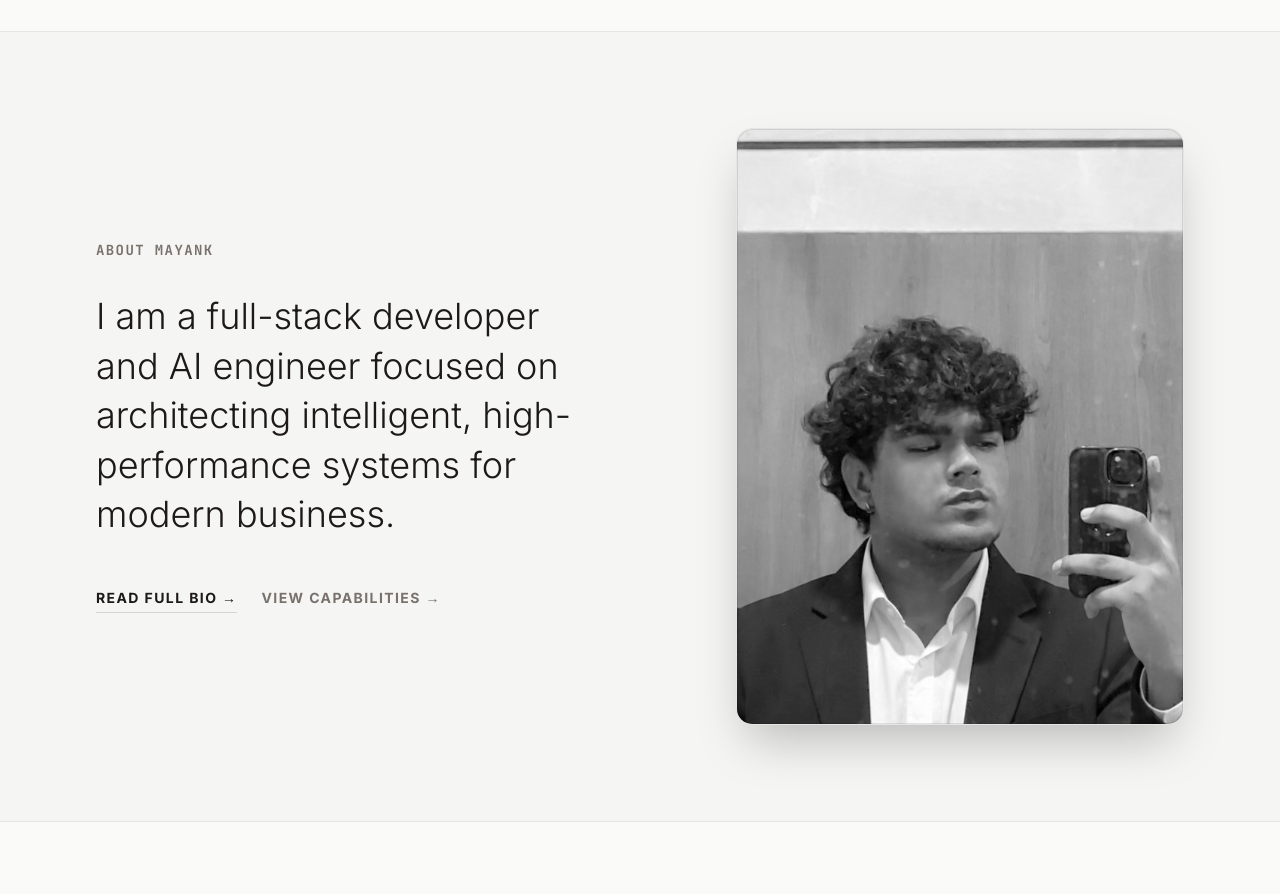
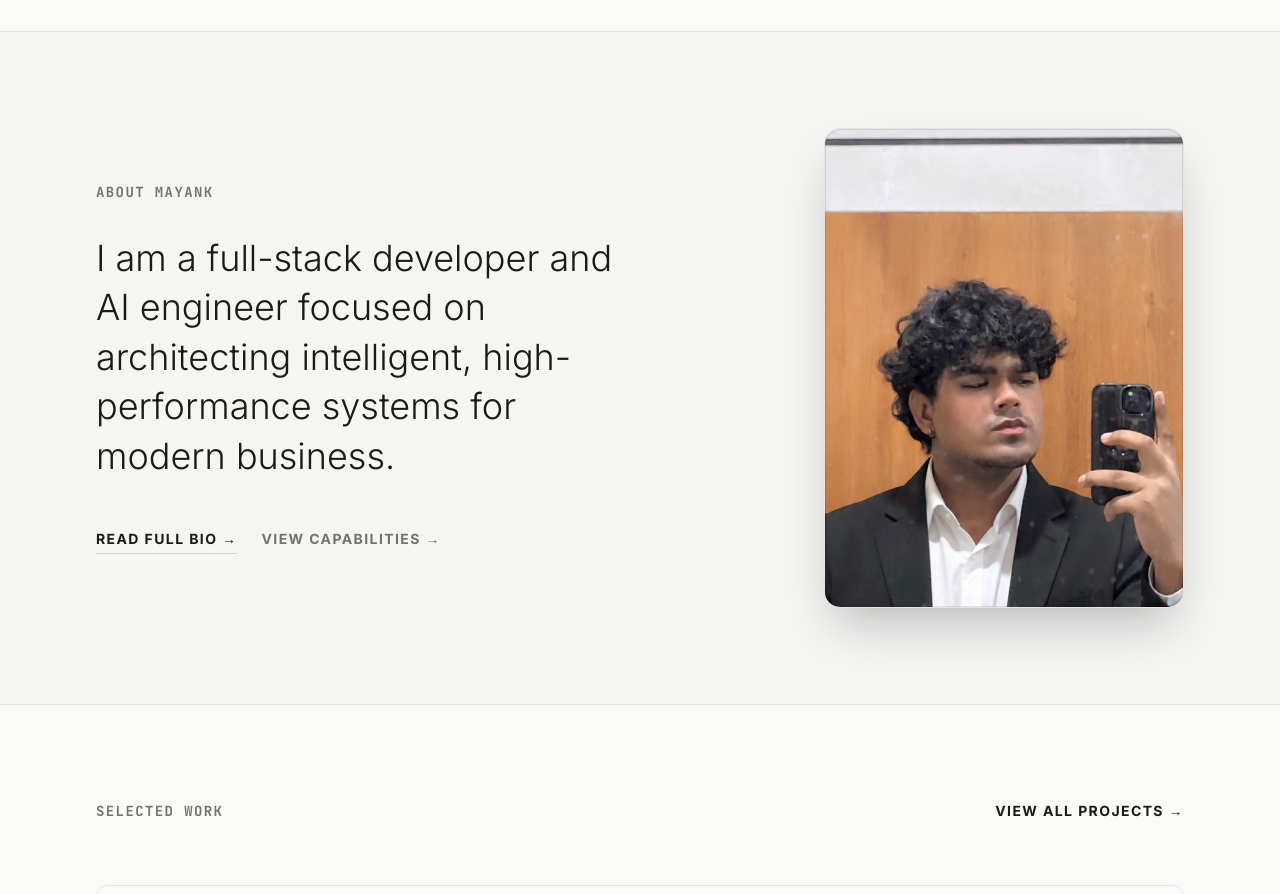
Before and after one commit to mostlyunstable/portfolio3.0, a Next.js app: page / in a window 1280 px wide. Shown: the part 920-1814 px from the top of the page. Built offline with nearby package versions, Linux system fonts and the light colour scheme.

Commit message:
style(ui): remove grayscale from profile images and perfectly align them to the right

```diff
--- a/src/app/about/page.tsx
+++ b/src/app/about/page.tsx
@@ -13,10 +13,10 @@ export default function AboutPage() {
   return (
     <article className="pt-16 md:pt-32 pb-24 md:pb-32">
 
-      <header className="px-6 md:px-12 lg:px-24 mb-16 md:mb-32 max-w-7xl">
-        <div className="flex flex-col-reverse md:flex-row gap-12 md:gap-24 items-center">
+      <header className="px-6 md:px-12 lg:px-24 mb-16 md:mb-32 max-w-7xl mx-auto">
+        <div className="flex flex-col-reverse md:flex-row gap-12 lg:gap-16 justify-between items-center">
 
-          <div className="w-full md:w-3/5">
+          <div className="w-full md:w-3/5 lg:w-1/2">
             <FadeIn>
               <h1 className="text-5xl md:text-7xl font-bold tracking-tighter leading-tight mb-8">
                 About Mayank
@@ -29,15 +29,15 @@ export default function AboutPage() {
             </FadeIn>
           </div>
 
-          <div className="w-full md:w-2/5">
-            <FadeIn delay={0.2}>
-              <div className="relative aspect-[4/5] w-full max-w-md mx-auto md:ml-auto md:mr-0 overflow-hidden rounded-2xl border border-stone-200 dark:border-stone-800 shadow-2xl">
+          <div className="w-full md:w-2/5 lg:w-5/12 flex justify-end">
+            <FadeIn delay={0.2} className="w-full flex justify-end">
+              <div className="relative aspect-[4/5] w-full max-w-[400px] overflow-hidden rounded-2xl border border-stone-200 dark:border-stone-800 shadow-2xl">
                 <Image
                   src="/profile.jpg"
                   alt="Mayank Kumar"
                   fill
                   priority
-                  className="object-cover filter grayscale hover:grayscale-0 transition-all duration-700 hover:scale-105"
+                  className="object-cover transition-all duration-700 hover:scale-105"
                   sizes="(max-width: 768px) 100vw, 40vw"
                 />
                 <div className="absolute inset-0 ring-1 ring-inset ring-black/10 dark:ring-white/10 rounded-2xl pointer-events-none"></div>
@@ -50,7 +50,7 @@ export default function AboutPage() {
 
       {/* Grid Meta */}
       <section className="px-6 md:px-12 lg:px-24 mb-16 md:mb-32 border-y border-stone-200 dark:border-stone-800 py-12">
-        <StaggerContainer className="grid grid-cols-2 md:grid-cols-4 gap-8 md:gap-4">
+        <StaggerContainer className="grid grid-cols-2 md:grid-cols-4 gap-8 md:gap-4 max-w-7xl mx-auto">
           <StaggerItem className="flex flex-col gap-2">
             <span className="text-xs font-bold tracking-widest text-stone-400 uppercase font-mono">Location</span>
             <span className="font-medium text-sm md:text-base">{profile.location}</span>
@@ -74,7 +74,7 @@ export default function AboutPage() {
 
       {/* Experience */}
       <section className="px-6 md:px-12 lg:px-24 mb-16 md:mb-32">
-        <div className="flex flex-col md:flex-row gap-12 lg:gap-24">
+        <div className="flex flex-col md:flex-row gap-12 lg:gap-24 max-w-7xl mx-auto">
           <div className="w-full md:w-1/3">
             <FadeIn>
               <h2 className="text-sm font-bold tracking-widest text-stone-500 uppercase font-mono sticky top-32">
@@ -109,7 +109,7 @@ export default function AboutPage() {
 
       {/* Approach / Working Style */}
       <section className="px-6 md:px-12 lg:px-24 py-16 md:py-24 border-t border-stone-200 dark:border-stone-800 bg-stone-100 dark:bg-stone-900/50">
-        <div className="flex flex-col md:flex-row gap-12 lg:gap-24">
+        <div className="flex flex-col md:flex-row gap-12 lg:gap-24 max-w-7xl mx-auto">
           <div className="w-full md:w-1/3">
             <FadeIn>
               <h2 className="text-sm font-bold tracking-widest text-stone-500 uppercase font-mono">
--- a/src/components/home/AboutPreview.tsx
+++ b/src/components/home/AboutPreview.tsx
@@ -5,10 +5,10 @@ import Image from 'next/image';
 export default function AboutPreview() {
   return (
     <section className="px-6 py-16 md:py-24 md:px-12 lg:px-24 border-t border-stone-200 dark:border-stone-800 bg-stone-100 dark:bg-stone-900/50">
-      <div className="max-w-7xl mx-auto flex flex-col md:flex-row gap-12 md:gap-24 items-center">
+      <div className="max-w-7xl mx-auto flex flex-col md:flex-row gap-12 lg:gap-16 justify-between items-center">
 
         {/* Text Side */}
-        <div className="w-full md:w-1/2">
+        <div className="w-full md:w-3/5 lg:w-1/2">
           <FadeIn>
             <h2 className="text-sm font-bold tracking-widest text-stone-500 uppercase mb-8 font-mono">
               ABOUT MAYANK
@@ -34,17 +34,16 @@ export default function AboutPreview() {
         </div>
 
         {/* Image Side */}
-        <div className="w-full md:w-1/2">
-          <FadeIn delay={0.3}>
-            <div className="relative aspect-[3/4] w-full max-w-md mx-auto md:ml-auto md:mr-0 overflow-hidden rounded-2xl border border-stone-200 dark:border-stone-800 bg-stone-200 dark:bg-stone-800 group shadow-2xl">
+        <div className="w-full md:w-2/5 lg:w-5/12 flex justify-end">
+          <FadeIn delay={0.3} className="w-full flex justify-end">
+            <div className="relative aspect-[3/4] w-full max-w-[360px] overflow-hidden rounded-2xl border border-stone-200 dark:border-stone-800 bg-stone-200 dark:bg-stone-800 group shadow-2xl">
               <Image
                 src="/profile.jpg"
                 alt="Mayank Kumar"
                 fill
-                className="object-cover transition-transform duration-700 group-hover:scale-105 filter grayscale hover:grayscale-0"
-                sizes="(max-width: 768px) 100vw, 50vw"
+                className="object-cover transition-transform duration-700 group-hover:scale-105"
+                sizes="(max-width: 768px) 100vw, 40vw"
               />
-              {/* Subtle inner shadow overlay */}
               <div className="absolute inset-0 ring-1 ring-inset ring-black/10 dark:ring-white/10 rounded-2xl pointer-events-none"></div>
             </div>
           </FadeIn>
```
